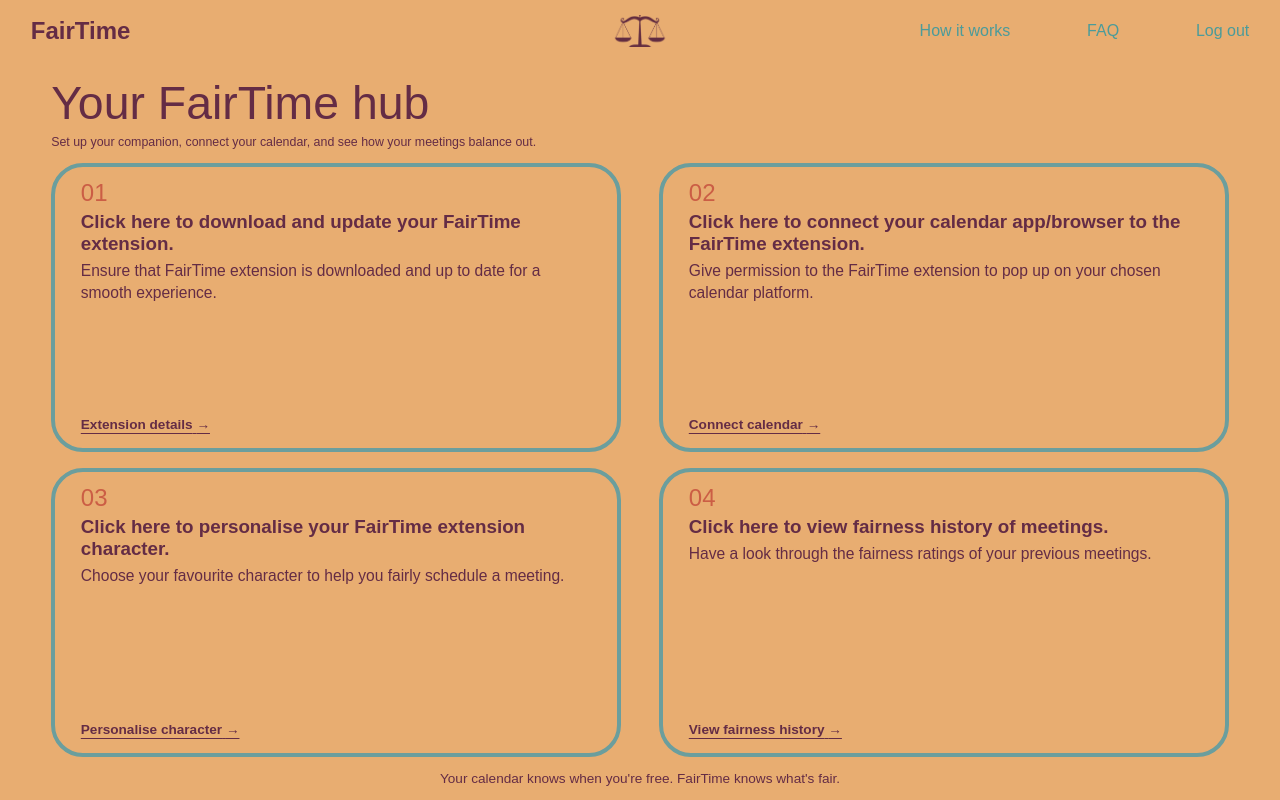
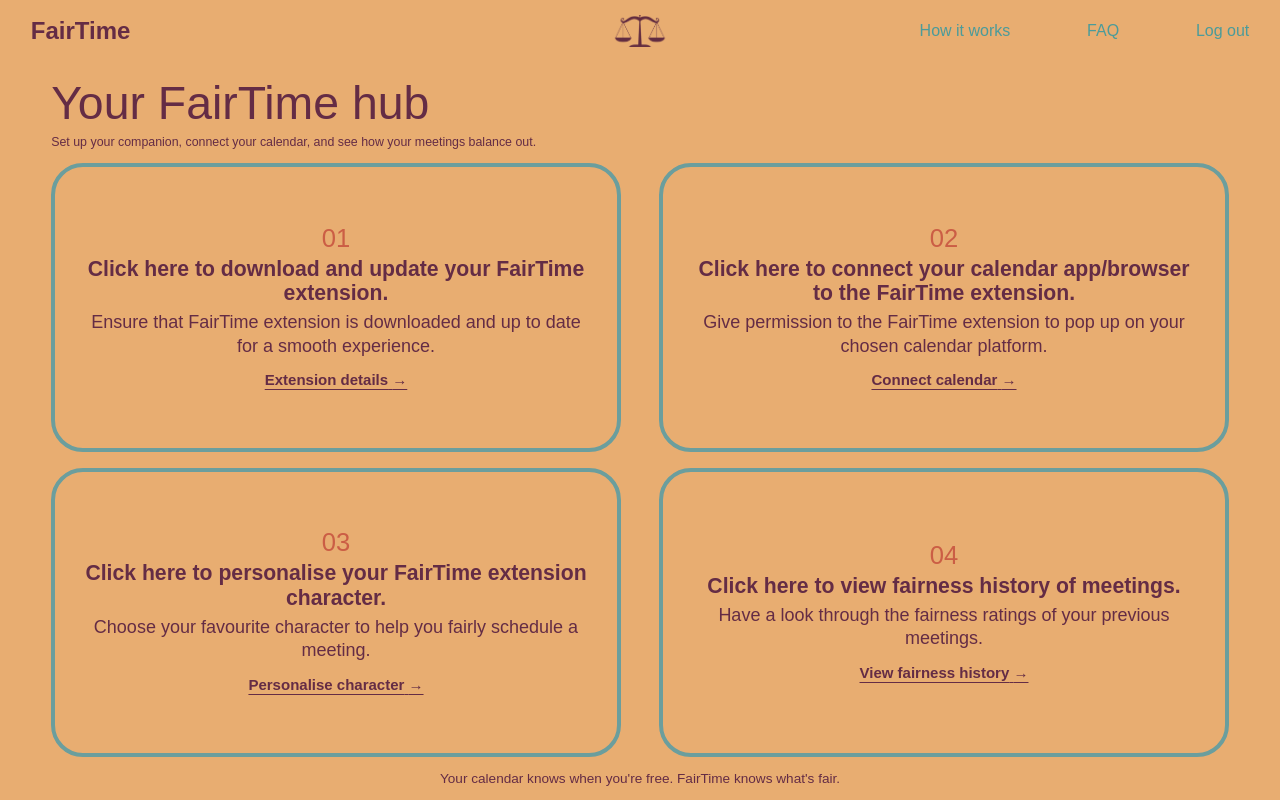
Before and after one commit to yusiaeng/fairtime, a Next.js app: page /dashboard in a window 1280 px wide. Built offline with nearby package versions, Linux system fonts and the light colour scheme; a web font is replaced by a local one.

Commit message:
Center and enlarge dashboard card text

```diff
--- a/src/app/globals.css
+++ b/src/app/globals.css
@@ -407,3 +407,11 @@ button:focus-visible, a:focus-visible { outline: 3px solid var(--plum); outline-
   .dashboard-card-action { padding-top: 3px; font-size: clamp(12px, 1.7vh, 14px); }
   .dashboard-tagline { flex: 0 0 auto; margin-top: clamp(6px, 1.5vh, 14px); font-size: clamp(12px, 1.7vh, 16px); }
 }
+
+@media (min-width: 761px) {
+  .dashboard-card { align-items: center; text-align: center; justify-content: center; }
+  .dashboard-number { font-size: clamp(23px, 3.2vh, 30px); }
+  .dashboard-card h2 { font-size: clamp(17px, 2.65vh, 24px); }
+  .dashboard-card p { font-size: clamp(15px, 2.25vh, 21px); line-height: 1.32; }
+  .dashboard-card-action { margin-top: 8px; font-size: 15px; }
+}
```
